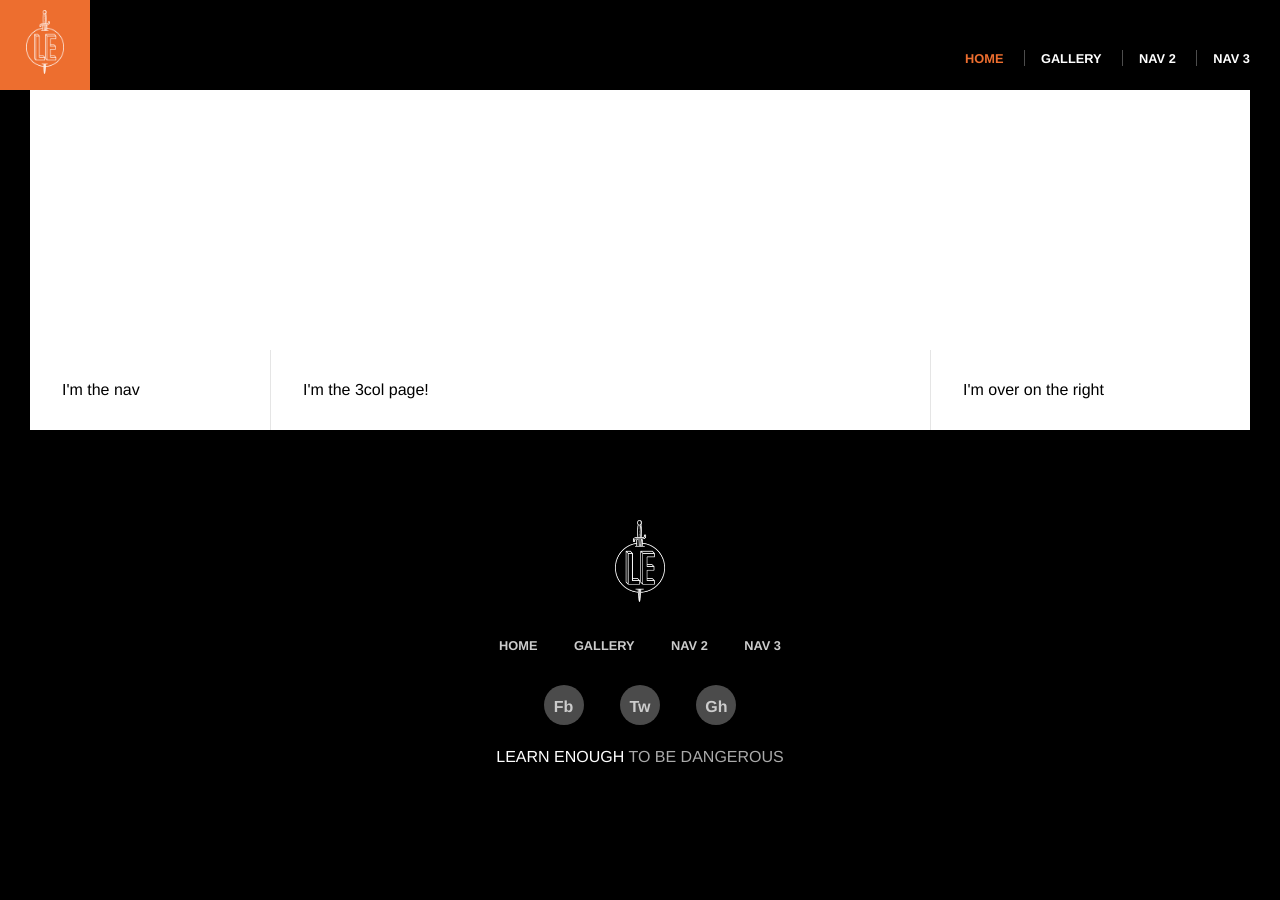
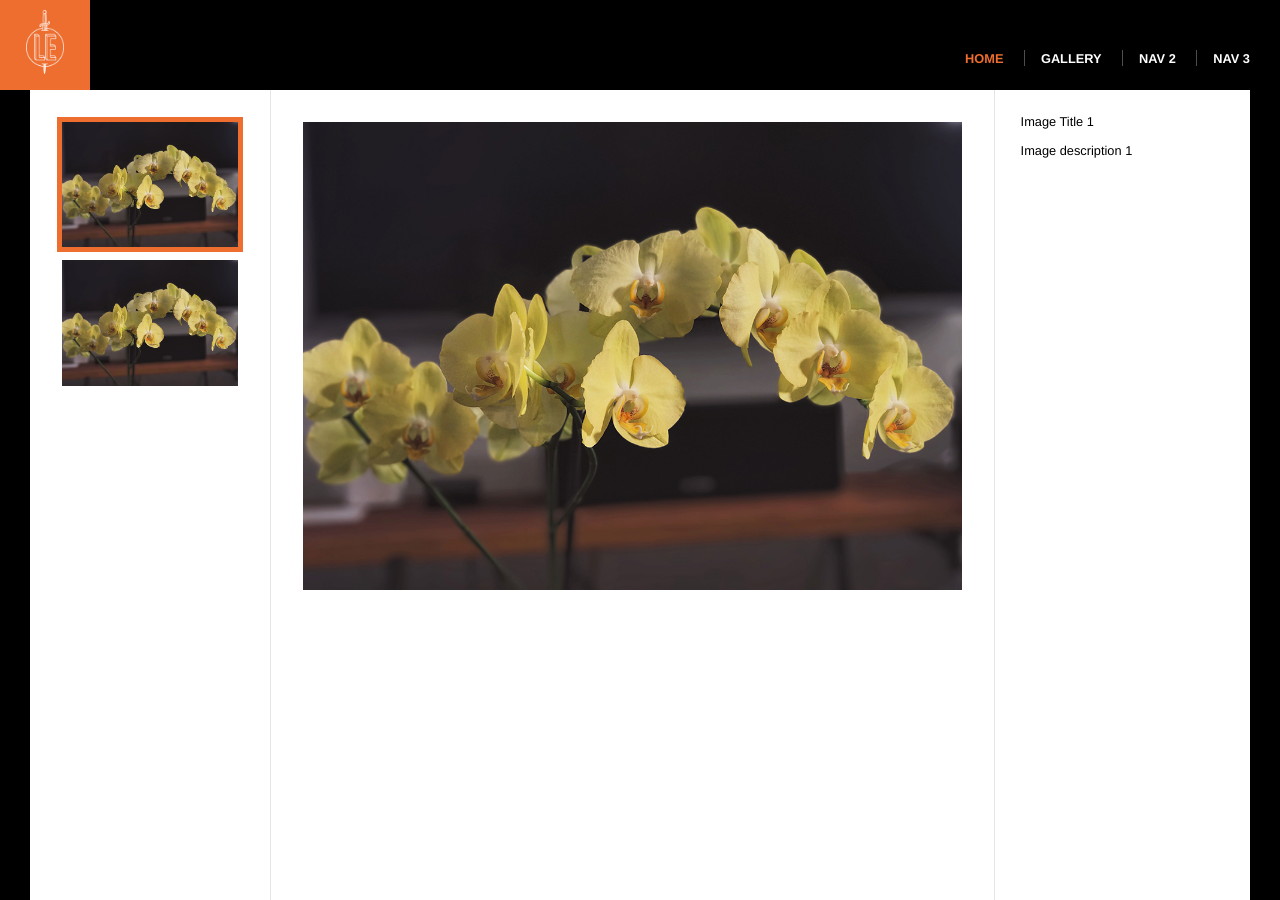
Before and after one commit to GideonBrimleaf/GideonBrimleaf.github.io, a Jekyll site: the page built from gallery/index.html, in a window 1280 px wide and 900 px high. Built offline with Jekyll 4.4.1, drawn with Linux system fonts in a browser that asks for light colours.

Commit message:
Added in images to Gallery

```diff
--- a/css/main.css
+++ b/css/main.css
@@ -333,3 +333,51 @@
 .bio-copy a {
   color: green;
 }
+
+
+/* GALLERY STYLES */
+.gallery-thumbs {
+  height: 90vh;
+  overflow: scroll;
+}
+
+.gallery-thumbs > div {
+  cursor: pointer;
+}
+
+.gallery-thumbs img {
+  box-sizing: border-box;
+  box-shadow: 0 0 0 5px transparent;
+  display: inline-block;
+  margin: 0 0 10px;
+  opacity: 0.5 ease-in-out;
+  transition: all 0.5s ease-in-out;
+  width: 100%;
+}
+
+.gallery-thumbs img:hover {
+  opacity: 1;
+  width: 50%;
+}
+
+.gallery-thumbs .current img {
+  box-shadow: 0 0 0 5px #ed6e2f;
+  opacity: 1;
+  cursor:default;
+}
+
+.gallery-photo {
+  position: relative;
+}
+
+.gallery-photo img {
+  width: 100%;
+}
+
+.gallery-info {
+  font-size: 0.8rem;
+}
+
+.gallery-info h3 {
+  margin-bottom: 1em;
+}
--- a/gallery/index.html
+++ b/gallery/index.html
@@ -2,13 +2,21 @@
 layout: default
 ---
 <div class="gallery col-three">
-  <div class="col col-nav">
-    I'm the nav
+  <div class="col col-nav gallery-thumbs" id="gallery-thumbs">
+    <div class="current">
+      <img src="/images/small/slide1.jpg" alt="Image title 1">
+    </div>
+    <div>
+      <img src="/images/small/slide1.jpg" alt="Image title 2">
+    </div>
   </div>
-  <div class="col col-content">
-    I'm the 3col page!
-  </div>
-  <div class="col col-aside">
-    I'm over on the right
+    <div class="col col-content">
+      <div class="gallery-photo" id="gallery-photo">
+        <img src="/images/large/slide1.jpg" alt="Image title 1">
+      </div>
+    </div>
+  <div class="col col-aside gallery-info" id="gallery-info">
+    <h3>Image Title 1</h3>
+    <p>Image description 1</p>
   </div>
 </div>
--- a/index.html
+++ b/index.html
@@ -1,7 +1,7 @@
 ---
 layout: default
 ---
-
+<div class="home">
   <div class="full-hero hero-home">
     <div class="hero-content">
       <h1>AIM TO MISBEHAVE</h1>
@@ -117,3 +117,4 @@
       </div>
     </div>
   </div>
+</div>
```
Also changed, not shown: images/large/slide1.jpg (added), images/small/slide1.jpg (added). Lines whose indentation alone changed are shown as unchanged.
